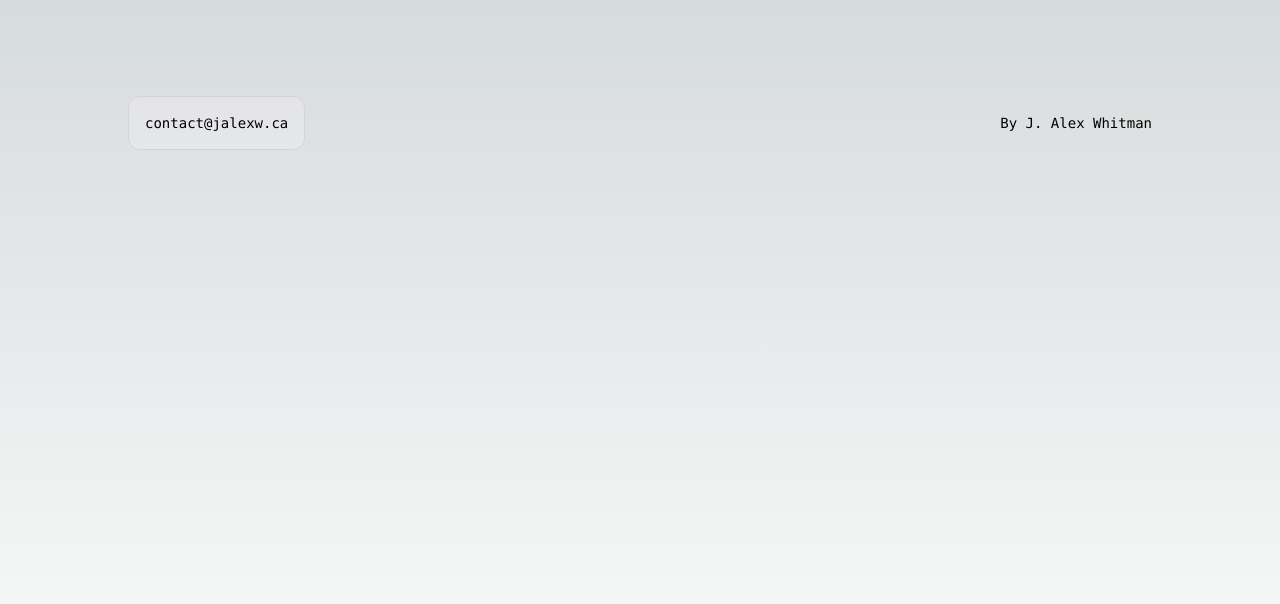
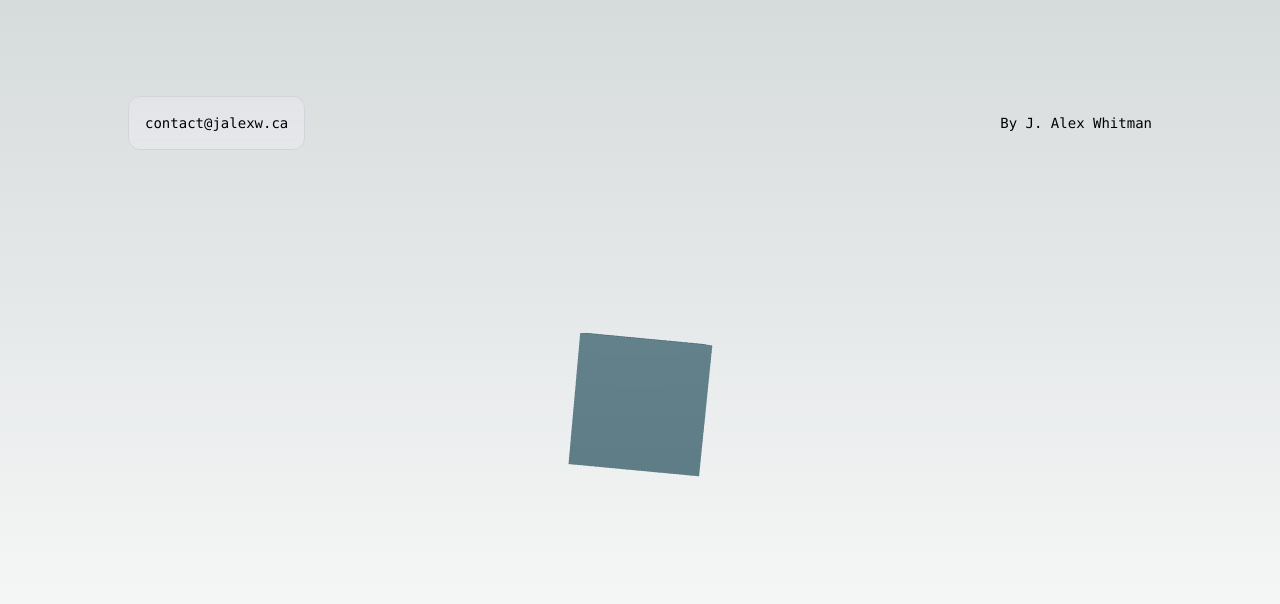
Before and after one commit to jalexw/personal-portfolio, a Next.js app: page / in a window 1280 px wide. Shown: the top 604 px of the page. Built offline with nearby package versions, Linux system fonts and the light colour scheme.

Commit message:
start to fading in 3d scene

```diff
--- a/src/app/experience.tsx
+++ /dev/null
@@ -1,39 +0,0 @@
-import { WelcomeMessage } from "@/components/welcome-message";
-import { email } from "@/metadata";
-import Link from "next/link";
-import type { ReactElement } from "react";
-
-export function PortfolioExperienceContent(): ReactElement {
-  return (
-    <main className="flex min-h-screen flex-col items-center justify-between p-24">
-      <div className="z-10 max-w-5xl w-full items-center justify-between font-mono text-sm lg:flex">
-        <Link
-          href={`mailto:${email}`}
-          target="_blank"
-          referrerPolicy="no-referrer"
-          className="fixed left-0 top-0 flex w-full justify-center border-b border-gray-300 bg-gradient-to-b from-zinc-200 pb-6 pt-8 backdrop-blur-2xl dark:border-neutral-800 dark:bg-zinc-800/30 dark:from-inherit lg:static lg:w-auto  lg:rounded-xl lg:border lg:bg-gray-200 lg:p-4 lg:dark:bg-zinc-800/30"
-        >
-          {email}
-        </Link>
-        <div className="fixed bottom-0 left-0 flex h-48 w-full items-end justify-center bg-gradient-to-t from-white via-white dark:from-black dark:via-black lg:static lg:h-auto lg:w-auto lg:bg-none">
-          <Link
-            className="flex place-items-center gap-2 p-8 lg:p-0"
-            href="/"
-          >
-            By{' '}
-            J. Alex Whitman
-          </Link>
-        </div>
-      </div>
-
-      <div className="w-full overflow-x-hidden flex items-center justify-center">
-        <WelcomeMessage />
-      </div>
-
-
-      <div className="mb-32 grid text-center lg:max-w-5xl lg:w-full lg:mb-0 lg:grid-cols-4 lg:text-left">
-
-      </div>
-    </main>
-  )
-}
--- a/src/app/page.tsx
+++ b/src/app/page.tsx
@@ -1,6 +1,6 @@
 import type { ReactElement } from "react";
 import { PortfolioExperienceLoadingManager } from "./providers";
-import { PortfolioExperienceContent } from "./experience";
+import { PortfolioExperienceContent } from "./portfolio";
 
 export default function IndexPage(): ReactElement {
   return (
--- /dev/null
+++ b/src/app/portfolio.tsx
@@ -0,0 +1,42 @@
+"use client";
+
+import { DynamicExperience } from "@/components/experience";
+import { WelcomeMessage } from "@/components/welcome-message";
+import { email } from "@/metadata";
+import Link from "next/link";
+import type { ReactElement } from "react";
+
+export function PortfolioExperienceContent(): ReactElement {
+  return (
+    <main className="flex min-h-screen flex-col items-center justify-between p-24">
+      <div className="z-10 max-w-5xl w-full items-center justify-between font-mono text-sm lg:flex">
+        <Link
+          href={`mailto:${email}`}
+          target="_blank"
+          referrerPolicy="no-referrer"
+          className="fixed left-0 top-0 flex w-full justify-center border-b border-gray-300 bg-gradient-to-b from-zinc-200 pb-6 pt-8 backdrop-blur-2xl dark:border-neutral-800 dark:bg-zinc-800/30 dark:from-inherit lg:static lg:w-auto  lg:rounded-xl lg:border lg:bg-gray-200 lg:p-4 lg:dark:bg-zinc-800/30"
+        >
+          {email}
+        </Link>
+        <div className="fixed bottom-0 left-0 flex h-48 w-full items-end justify-center bg-gradient-to-t from-white via-white dark:from-black dark:via-black lg:static lg:h-auto lg:w-auto lg:bg-none">
+          <Link
+            className="flex place-items-center gap-2 p-8 lg:p-0"
+            href="/"
+          >
+            By{' '}
+            J. Alex Whitman
+          </Link>
+        </div>
+      </div>
+
+      <div
+        id="welcome-message-container"
+        className="w-full overflow-x-hidden flex items-center justify-center"
+      >
+        <WelcomeMessage />
+      </div>
+
+      <DynamicExperience />
+    </main>
+  )
+}
--- /dev/null
+++ b/src/components/experience/canvas.tsx
@@ -0,0 +1,61 @@
+"use client";
+
+import { Canvas } from "@react-three/fiber";
+import { useEffect, type ReactElement } from "react";
+import { Scene } from "./scene";
+import { AnimatePresence, m } from "framer-motion";
+import { useExperienceReady } from "@/components/experience-loader";
+import { welcomeMessageExitDuration } from "@/components/welcome-message";
+
+export function ExperienceCanvas(): ReactElement {
+  const isReady: boolean = useExperienceReady()
+
+  useEffect(() => {
+    if (process.env.NODE_ENV === 'development') {
+      console.log('ExperienceCanvas ready status: ', isReady)
+    }
+  })
+
+  return (
+    <m.div
+      id="experience-canvas-fade-in-effect"
+      key="experience-canvas-fade-in-effect"
+      variants={{
+        hidden: {
+          opacity: 0,
+          transitionEnd: {
+            visibility: "hidden",
+            display: "none"
+          }
+        },
+        visible: {
+          opacity: 1,
+          transition: {
+            delay: welcomeMessageExitDuration + 0.5,
+            duration: 2
+          },
+          visibility: "visible",
+          display: "block"
+        }
+      }}
+      initial="hidden"
+      animate="visible"
+      exit="hidden"
+      className="w-full h-full fixed top-0 left-0"
+    >
+      <Canvas
+        style={{
+          width: '100%',
+          height: '100%',
+          position: 'relative',
+          top: 0,
+          left: 0
+        }}
+      >
+        <Scene />
+      </Canvas>
+    </m.div>
+  )
+}
+
+export default ExperienceCanvas;
--- /dev/null
+++ b/src/components/experience/dynamic.tsx
@@ -0,0 +1,7 @@
+
+import dynamic from "next/dynamic";
+
+export const DynamicExperience = dynamic(
+  () => import("./canvas"), {
+  ssr: false
+});
--- /dev/null
+++ b/src/components/experience/index.ts
@@ -0,0 +1 @@
+export {DynamicExperience} from './dynamic';
--- /dev/null
+++ b/src/components/experience/scene.tsx
@@ -0,0 +1,36 @@
+"use client";
+
+import { PerspectiveCamera, useAnimations, useGLTF } from "@react-three/drei";
+import { useRef, type ReactElement } from "react";
+import { Box } from '@react-three/drei'
+import { useTime } from "framer-motion";
+import { useFrame } from "@react-three/fiber";
+
+export function Scene(): ReactElement {
+  // const Penguin = useGLTF('/assets/models/penguin.gltf')
+  // const animations = useAnimations(Penguin.animations, Penguin.scene)
+
+  // const model = Penguin.scene.children
+  const x = useRef<number>(0)
+  const y = useRef<number>(0)
+
+  useFrame((time) => {
+    const t: number = time.clock.getElapsedTime();
+    x.current = Math.sin(t) * 360
+    y.current = Math.cos(t) * 360
+  })
+
+  return (
+    <>
+      <PerspectiveCamera makeDefault position={[ 0, 0, 0 ]} />
+      <Box position={[ 0, 0, -7 ]} rotation={[x.current, y.current, 0]}>
+        <meshStandardMaterial color="lightblue" />
+      </Box>
+
+      {/* <primitive object={Penguin.scene} /> */}
+
+      <pointLight intensity={75} position={[0, 5, 5]}/>
+      <ambientLight intensity={0.4} />
+    </>
+  )
+}
--- a/src/components/welcome-message/blurred-background-colors.tsx
+++ b/src/components/welcome-message/blurred-background-colors.tsx
@@ -1,5 +1,5 @@
 import type { ReactElement } from "react";
-import {m} from "framer-motion";
+import {AnimatePresence, m} from "framer-motion";
 import { useExperienceLoaderState } from "@/components/experience-loader";
 import { duration } from "./exit-duration";
 
@@ -7,6 +7,7 @@ export function BlurredBackgroundColors(): ReactElement {
   const { loadingStates } = useExperienceLoaderState()
 
   return (
+    <AnimatePresence >
       <m.div
         id='blurred-background-colors'
         transition={{
@@ -19,10 +20,13 @@ export function BlurredBackgroundColors(): ReactElement {
             opacity: 1,
             rotate: 0,
             transformOrigin: "center center",
+            visibility: "visible",
+            display: "block"
           },
           hidden: {
             scale: 0,
             opacity: 0,
+            rotate: -20,
             transformOrigin: "center center",
             transitionEnd: {
               visibility: "hidden",
@@ -30,9 +34,16 @@ export function BlurredBackgroundColors(): ReactElement {
             }
           }
         }}
-      initial={'initial'}
+        initial={'visible'}
+        animate={'visible'}
         exit={'hidden'}
-      className="absolute flex antialiased m-auto top-[50vh] left-[10vw] lg:left-[30vw] place-items-center w-full"
+        className="
+          absolute flex
+          antialiased m-auto
+          top-[50vh]
+          left-[10vw] lg:left-[30vw]
+          place-items-center
+          w-full"
       >
         <m.div
           className="
@@ -57,5 +68,6 @@ export function BlurredBackgroundColors(): ReactElement {
           "
         />
       </m.div>
+    </AnimatePresence>
   )
 }
--- a/src/components/welcome-message/index.ts
+++ b/src/components/welcome-message/index.ts
@@ -1 +1,2 @@
 export {WelcomeMessage} from './welcome-message';
+export {duration as welcomeMessageExitDuration} from './exit-duration'
--- a/src/components/welcome-message/welcome-message.tsx
+++ b/src/components/welcome-message/welcome-message.tsx
@@ -2,7 +2,7 @@
 
 import { AnimatePresence, m } from "framer-motion";
 import { type ReactElement } from "react";
-import { useExperienceLoaderState, useExperienceReady } from "../experience-loader";
+import { useExperienceReady } from "../experience-loader";
 import { TypewriterEffectGreeting } from "./typewriter-effect-greeting";
 import { BlurredBackgroundColors } from "./blurred-background-colors";
 
```
Also changed, not shown: src/components/experience-loader/experience-loader.tsx (line endings or trailing spaces), src/components/experience-loader/hook.tsx (line endings or trailing spaces), 1 other file (tests, documents, lock files or other folders). Lines whose indentation alone changed are shown as unchanged.
